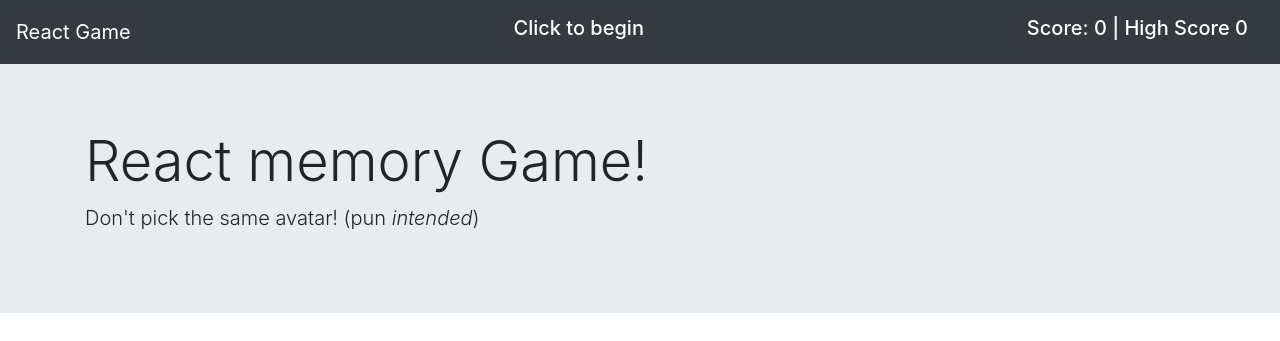
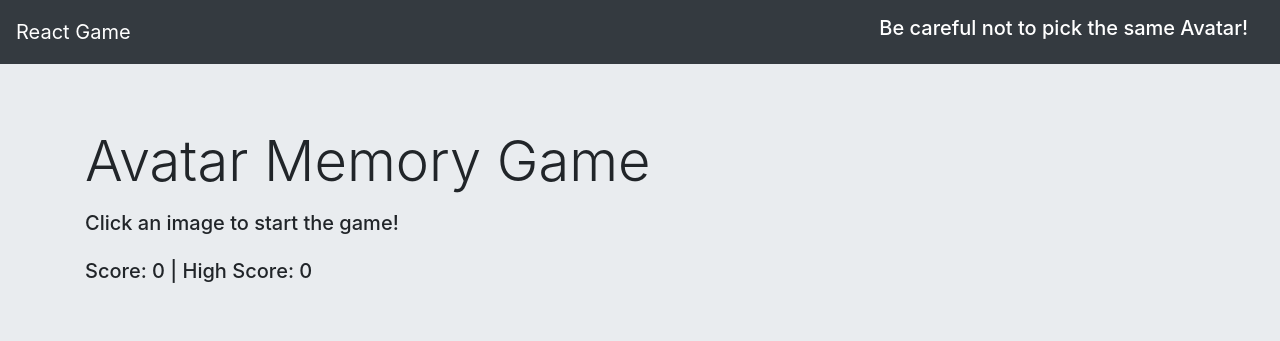
Before and after one commit to Colin-Whitcomb/deploy-react, a React (Create React App) app in the folder memory_game/: page / in a window 1280 px wide. Shown: the top 341 px of the page. Built offline with nearby package versions, Linux system fonts and the light colour scheme.

Commit message:
[arrange] elements from navbar to Jumbotron.

```diff
--- a/memory_game/src/App.js
+++ b/memory_game/src/App.js
@@ -16,7 +16,7 @@ class App extends Component {
         count: 0,
         chosenCharacters: [],
         highScore: 0,
-        message: "Click to begin",
+        message: "Click an image to start the game!",
     };
 
     wasClicked = id => {
@@ -70,11 +70,15 @@ class App extends Component {
         return (
             <Wrapper>
                 <Navbar
+                // count={this.state.count}
+                // highScore={this.state.highScore}
+                // message={this.state.message}
+                />
+                <Jumbotron
                 count={this.state.count}
                 highScore={this.state.highScore}
                 message={this.state.message}
                 />
-                <Jumbotron />
 
                 <Container>
                     <Row>
@@ -85,6 +89,7 @@ class App extends Component {
                     name={character.name}
                     image={character.image}
                     id={character.id}
+
                 />
                 ))}
 
--- a/memory_game/src/components/Jumbotron/jumbo.js
+++ b/memory_game/src/components/Jumbotron/jumbo.js
@@ -5,8 +5,10 @@ function jumbotron(props) {
     return (
         <div className="jumbotron jumbotron-fluid">
     <div className="container">
-    <h1 className="display-4">React memory Game!</h1>
-    <p className="lead">Don't pick the same avatar! (pun <i>intended</i>)</p>
+    <h1 className="display-4">Avatar Memory Game</h1>
+    {props.message ? (<h1 className="navbar-brand" >{props.message}</h1>) : (<h1 className="navbar-brand" >Click an image to start the game!</h1>)}
+    <br></br>
+    <h3 className="navbar-brand" >Score: {props.count} | High Score: {props.highScore}</h3>
   </div>
 </div>
     )
--- a/memory_game/src/components/Navbar/navbar.js
+++ b/memory_game/src/components/Navbar/navbar.js
@@ -4,8 +4,8 @@ import React from "react";
         return (
         <nav className="navbar navbar-dark bg-dark">
              <a className="navbar-brand" href="/">React Game</a>
-             {props.message ? (<h4 className="navbar-brand" >{props.message}</h4>) : (<h4 className="navbar-brand" >Click an image to start the game!</h4>)}
-             <h4 className="navbar-brand" >Score: {props.count} | High Score {props.highScore}</h4>
+             {props.message ? (<h4 className="navbar-brand" >{props.message}</h4>) : (<h4 className="navbar-brand" >Be careful not to pick the same Avatar!</h4>)}
+             {/* <h4 className="navbar-brand" >Score: {props.count} | High Score {props.highScore}</h4> */}
       </nav>
         )
     }
```
